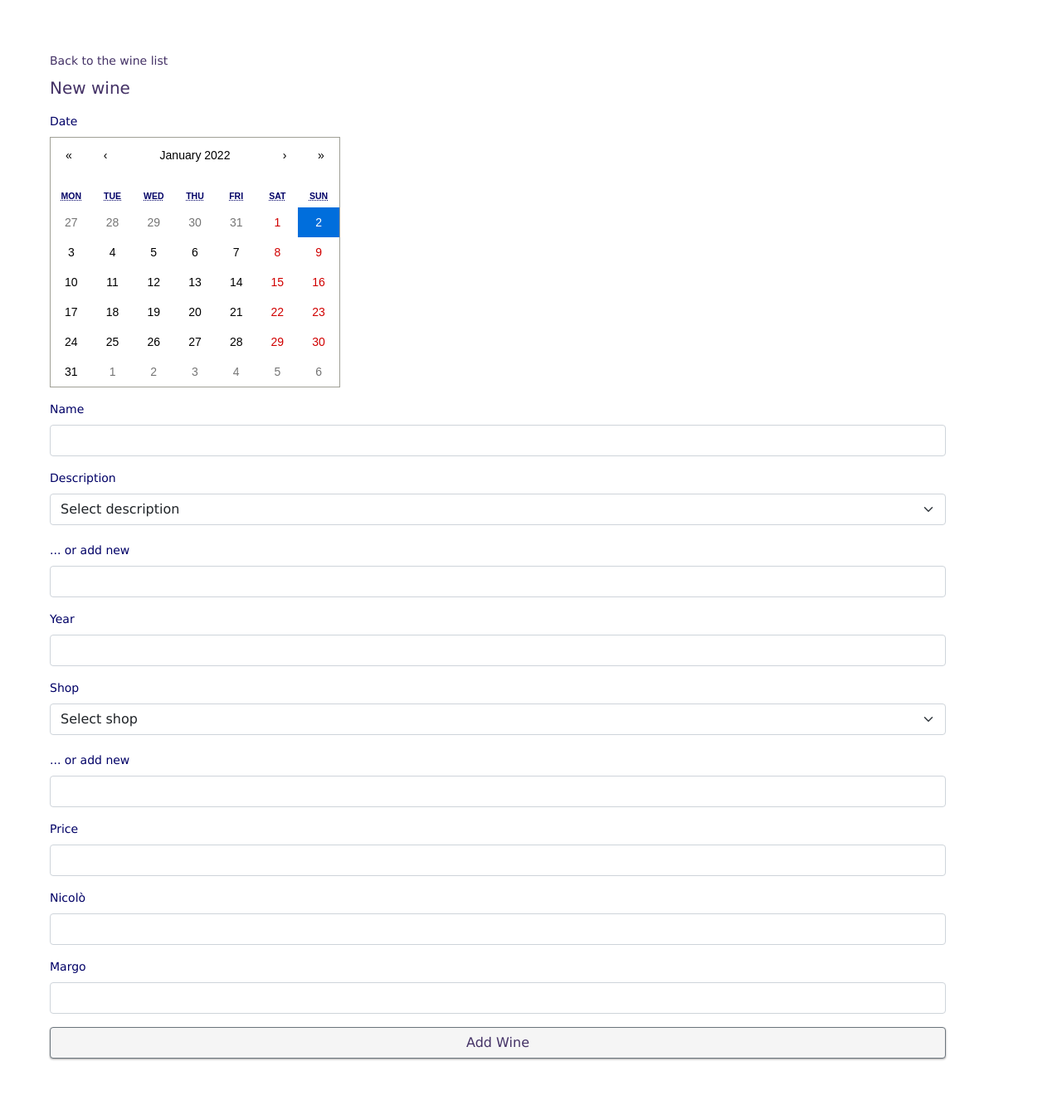
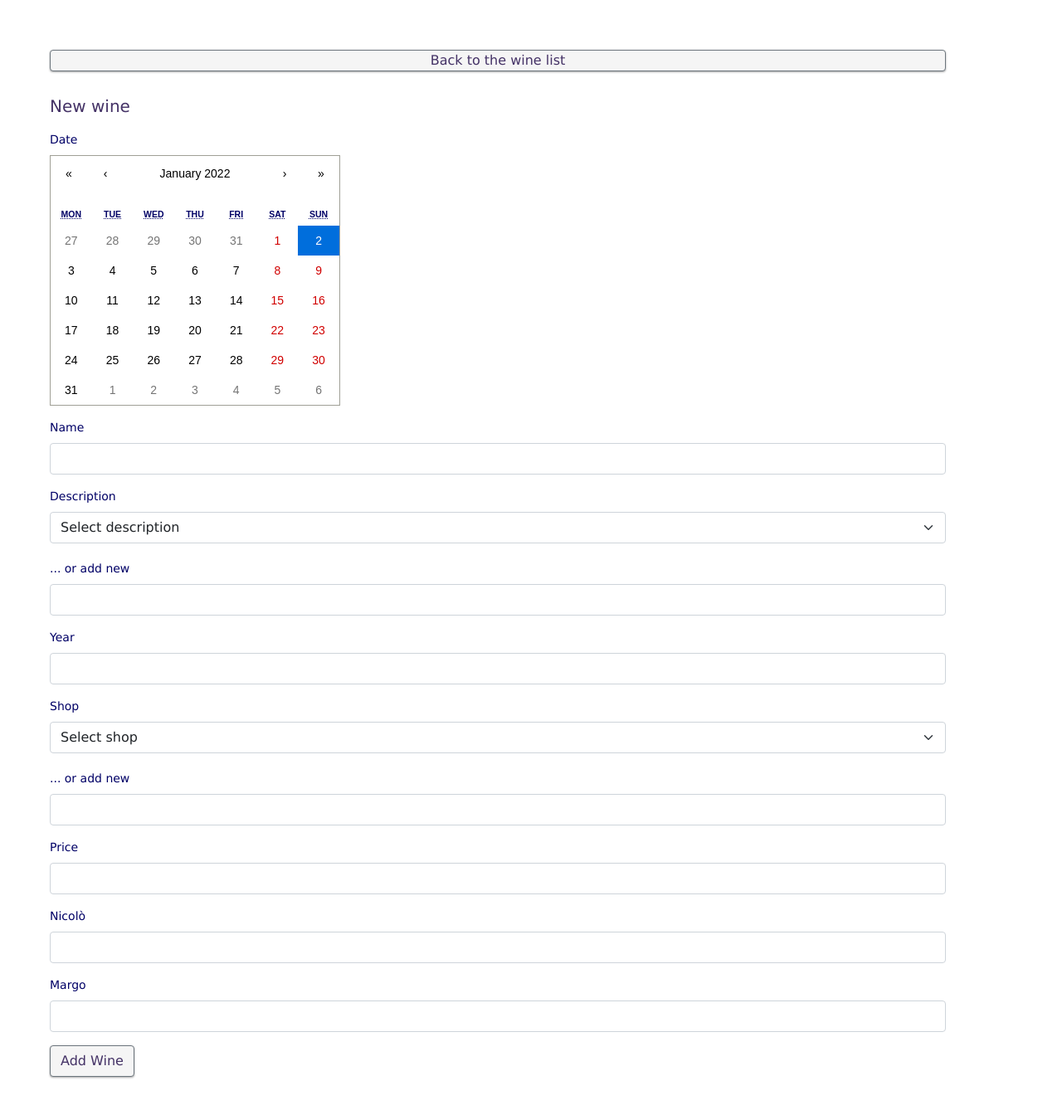
Before and after one commit to MargaritaKhodzka/wine-frontend, a React (Create React App) app: page /wines/new in a window 1280 px wide. Shown: the top 1338 px of the page at 83% size. Built offline with nearby package versions, Linux system fonts and the light colour scheme; no server answers.

Commit message:
styling changes, installed webpack for react

```diff
--- a/src/components/Wine.js
+++ b/src/components/Wine.js
@@ -19,7 +19,7 @@ const Wine = props => {
   return (
     <div className = 'container'>
       <div>
-        <Link className = 'backLink' to='/wines'>Back to the wine list</Link>
+        <Link className = 'largeButton' to='/'>Back to the wine list</Link>
       </div>
 
       <h3 className = 'showWine'>{wine && wine.name}</h3>
@@ -55,7 +55,7 @@ const Wine = props => {
           </tr>
         </tbody>
       </Table>
-      <Button onClick={handleDelete} className = 'addButton'>delete</Button>
+      <Button className = 'smallButton' onClick={handleDelete}>delete</Button>
 
     </div>
   );
--- a/src/components/WineInput.js
+++ b/src/components/WineInput.js
@@ -19,7 +19,7 @@ class WineInput extends React.Component {
     m_rate: '',
   }
 
-  handleChange = (event) => {
+  handleChange = event => {
     this.setState({
       [event.target.name]: event.target.value
     })
@@ -27,7 +27,7 @@ class WineInput extends React.Component {
 
   onDateChange = date => this.setState({date})
 
-  handleSubmit = (event) => {
+  handleSubmit = event => {
     event.preventDefault();
     const path = `/wines`;
     this.props.addWine(this.state, this.props.history, path);
@@ -47,7 +47,7 @@ class WineInput extends React.Component {
     return (
       <div className = 'container'>
         <div>
-          <Link className = 'backLink' to='/wines'>Back to the wine list</Link>
+          <Link className = 'largeButton' to='/'>Back to the wine list</Link>
         </div>
 
         <h3>New wine</h3>
@@ -120,7 +120,7 @@ class WineInput extends React.Component {
             <Input type = 'text' value = {this.state.m_rate} name = 'm_rate' onChange={this.handleChange} />
           </FormGroup>
 
-          <Button className = 'addButton'>Add Wine</Button>
+          <Button className = 'smallButton'>Add Wine</Button>
         </Form>
       </div>
     )
--- a/src/components/Wines.js
+++ b/src/components/Wines.js
@@ -6,7 +6,7 @@ const Wines = props => {
   return (
     <div className = 'container'>
       <div>
-        <Link className = 'addButton' to='/wines/new'>Add A New Wine</Link>
+        <Link className = 'largeButton' to='/wines/new'>Add A New Wine</Link>
       </div>
 
       <Table responsive>
--- a/src/containers/WinesContainer.js
+++ b/src/containers/WinesContainer.js
@@ -19,7 +19,7 @@ class WinesContainer extends React.Component {
         <Switch>
           <Route path='/wines/new' component={WineInput} />
           <Route path='/wines/:id'  render={(routerProps) => <Wine {...routerProps} wines={this.props.wines} />} />
-          <Route path='/wines' render={(routerProps) => <Wines {...routerProps} wines={this.props.wines} />} />
+          <Route path='/' render={(routerProps) => <Wines {...routerProps} wines={this.props.wines} />} />
         </Switch>
       </div>
     )
--- a/src/index.css
+++ b/src/index.css
@@ -1,5 +1,4 @@
 .container {
-  background: #ffffff;
   margin: 30px;
   padding: 30px;
 }
@@ -26,7 +25,9 @@ h3.showWine {
   padding-top: 20px;
 }
 
-.addButton {
+.largeButton {
+  border: 1px solid #6c757d;
+  border-radius: 0.25rem;
   background: whitesmoke;
   box-shadow: 0 1px 3px rgba(0,0,0,0.12), 0 1px 2px rgba(0,0,0,0.24);
   transition: all 0.3s cubic-bezier(.25,.8,.25,1);
@@ -37,6 +38,19 @@ h3.showWine {
   display: flex;
   justify-content: center;
   text-decoration: none;
+  margin-bottom: 20px;
+}
+
+.smallButton {
+  background: whitesmoke;
+  box-shadow: 0 1px 3px rgba(0,0,0,0.12), 0 1px 2px rgba(0,0,0,0.24);
+  transition: all 0.3s cubic-bezier(.25,.8,.25,1);
+  text-align: center;
+  font-family: Verdana, Geneva, sans-serif;
+  color: #443266;
+  display: flex;
+  justify-content: center;
+  text-decoration: none;
 }
 
 thead {
@@ -44,10 +58,3 @@ thead {
   font-size: 14px;
   color: #443266;
 }
-
-.backLink {
-  font-family: Verdana, Geneva, sans-serif;
-  font-size: 14px;
-  color: #443266;
-  text-decoration: none;
-}
--- /dev/null
+++ b/webpack.config.js
@@ -0,0 +1,54 @@
+const webpack = require('webpack');
+const HtmlWebpackPlugin = require('html-webpack-plugin');
+
+const port = process.env.PORT || 3000;
+
+module.exports = {
+  mode: 'development',
+  entry: './src/index.js',
+  output: {
+    filename: 'bundle.[hash].js'
+  },
+  devtool: 'inline-source-map',
+  module: {
+    rules: [
+
+      // First Rule
+      {
+        test: /\.(js)$/,
+        exclude: /node_modules/,
+        use: ['babel-loader']
+      },
+
+      // Second Rule
+      {
+        test: /\.css$/,
+        use: [
+          {
+            loader: 'style-loader'
+          },
+          {
+            loader: 'css-loader',
+            options: {
+              modules: true,
+              localsConvention: 'camelCase',
+              sourceMap: true
+            }
+          }
+        ]
+      }
+    ]
+  },
+  plugins: [
+    new HtmlWebpackPlugin({
+      template: 'public/index.html',
+      favicon: 'public/favicon.ico'
+    })
+  ],
+  devServer: {
+    host: 'localhost',
+    port: port,
+    historyApiFallback: true,
+    open: true
+  }
+};
```
Also changed, not shown: webpack-for-react/package.json (added, +27 -0 lines), .babelrc (added), public/logo192.png (deleted), 1 other file (tests, documents, lock files or other folders).
